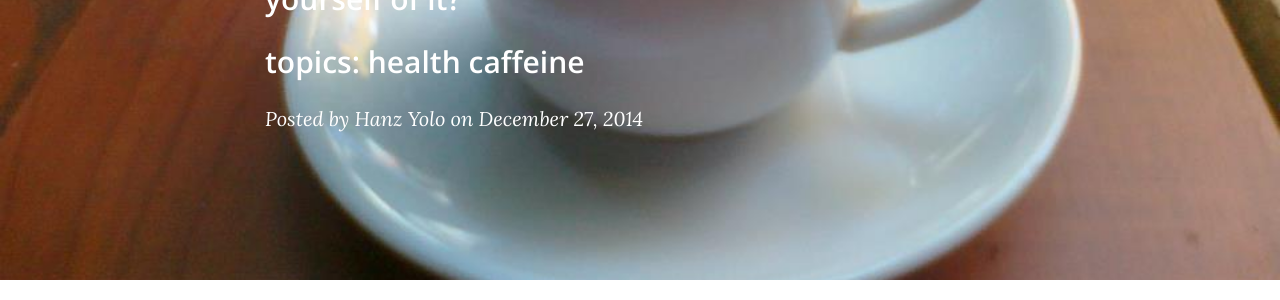
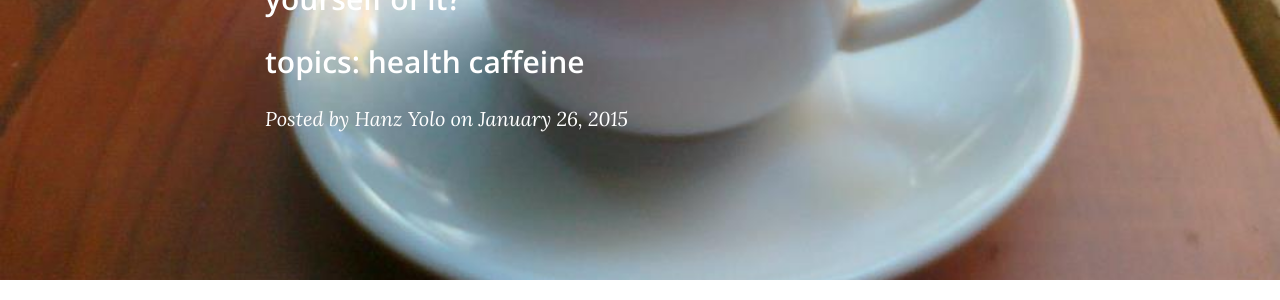
Before and after one commit to hanzblog/hanzblog.github.io, a Jekyll site: the page built from _posts/2014-12-27-caffeine.markdown, in a window 1280 px wide and 900 px high. Shown: the part 352-652 px from the top of the window. Built offline with Jekyll 4.4.1, drawn with Linux system fonts in a browser that asks for light colours; nearby versions of some CDN libraries; comment, search, counter and statistics services are not loaded.

Commit message:
date for caffeine post

```diff
--- a/_posts/2014-12-27-caffeine.markdown
+++ b/_posts/2014-12-27-caffeine.markdown
@@ -2,7 +2,7 @@
 layout:     post
 title:      "You and Your Caffeine Addiction"
 subtitle:   "Is caffeine an abusive friend? Should you rid yourself of it?"
-date:       2014-12-27 12:00:00
+date:       2015-1-26 12:00:00
 author:     "Hanz Yolo"
 tags: "health caffeine"
 header-img: "img/coffee.jpg"
```
